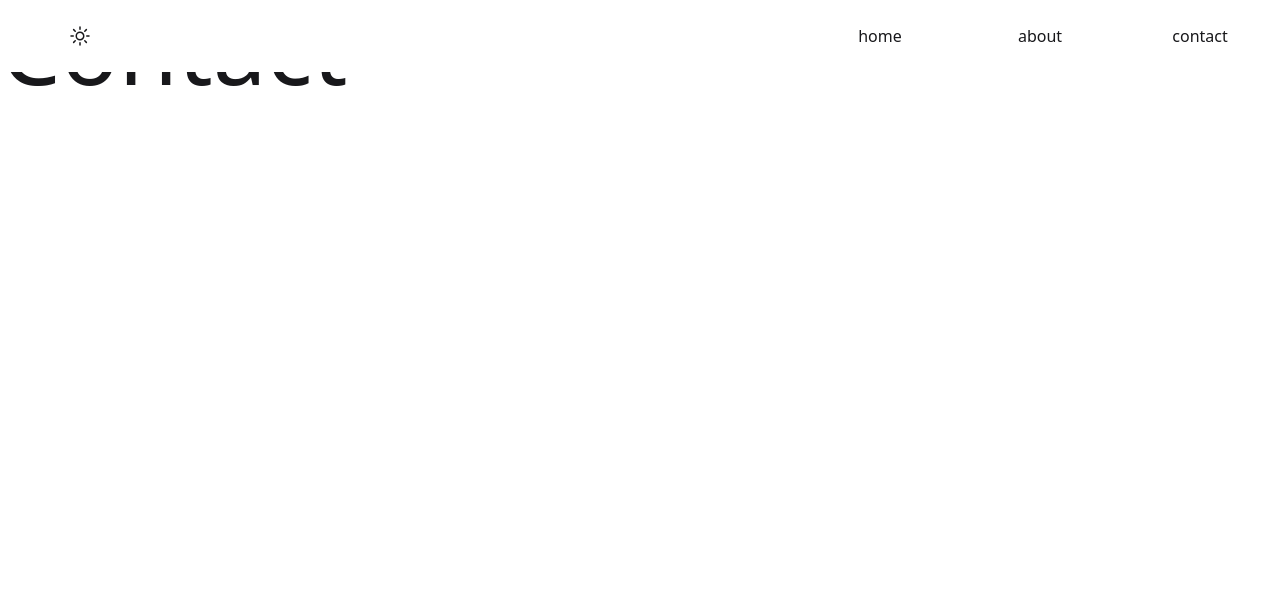
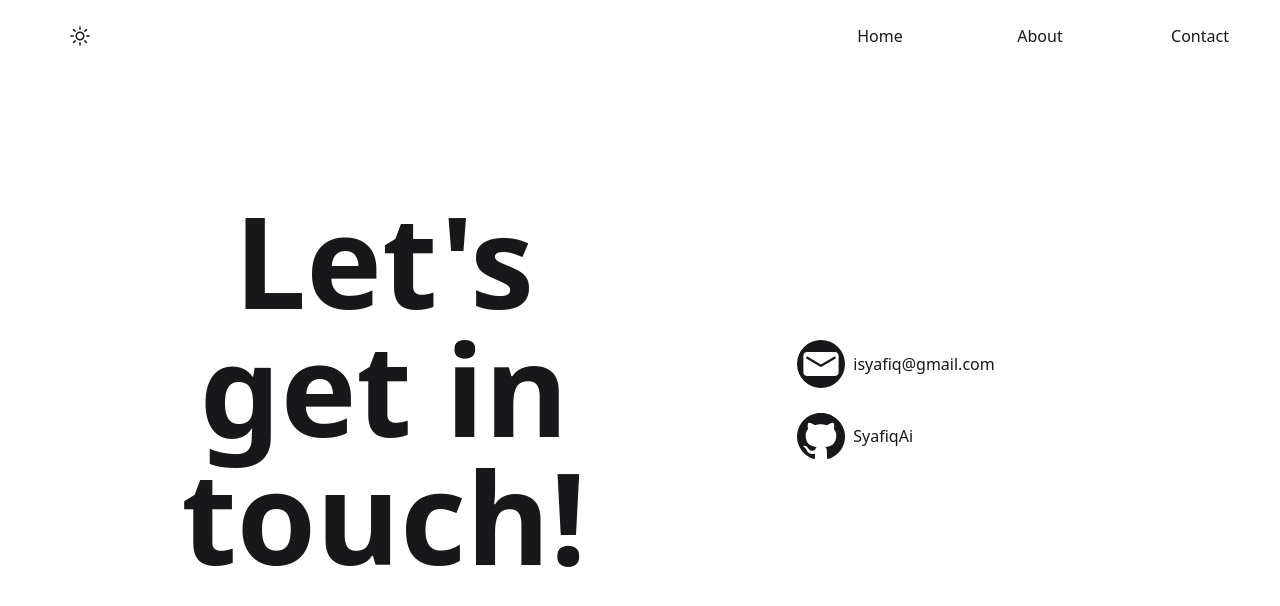
Before and after one commit to SyafiqAi/portfolio, a Vue app: page /contact in a window 1280 px wide. Shown: the top 606 px of the page. Built offline with nearby package versions, Linux system fonts and the light colour scheme.

Commit message:
added contact

```diff
--- a/src/components/DesktopNavbar.vue
+++ b/src/components/DesktopNavbar.vue
@@ -4,9 +4,9 @@
             <MoonIcon v-if="isDark"/>
             <SunIcon v-else/>
         </div>
-        <RouterLink class="py-6 dark:hover:bg-white hover:bg-black dark:hover:bg-opacity-5 hover:bg-opacity-5" to="/">home</RouterLink>
-        <RouterLink class="py-6 dark:hover:bg-white hover:bg-black dark:hover:bg-opacity-5 hover:bg-opacity-5" to="/about">about</RouterLink>
-        <RouterLink class="py-6 dark:hover:bg-white hover:bg-black dark:hover:bg-opacity-5 hover:bg-opacity-5" to="/contact">contact</RouterLink>
+        <RouterLink class="py-6 dark:hover:bg-white hover:bg-black dark:hover:bg-opacity-5 hover:bg-opacity-5" to="/">Home</RouterLink>
+        <RouterLink class="py-6 dark:hover:bg-white hover:bg-black dark:hover:bg-opacity-5 hover:bg-opacity-5" to="/about">About</RouterLink>
+        <RouterLink class="py-6 dark:hover:bg-white hover:bg-black dark:hover:bg-opacity-5 hover:bg-opacity-5" to="/contact">Contact</RouterLink>
     </nav>
 </template>
 
--- a/src/components/MobileNavbar.vue
+++ b/src/components/MobileNavbar.vue
@@ -11,9 +11,9 @@
         <div class="fixed top-0 w-full h-full bg-white dark:bg-black opacity-75" :class="{'hidden': !navbarVisible}" @click="hideNavbar()"></div>
 
         <div class="flex flex-col fixed backdrop-blur-lg h-dvh right-0 top-0 justify-center" :class="{'hidden': !navbarVisible}" >
-            <RouterLink @click.native="toggleNavbar()" class="p-6 w-[50vw] hover:bg-white hover:bg-opacity-5" to="/">home</RouterLink>
-            <RouterLink @click.native="toggleNavbar()" class="p-6 w-[50vw] hover:bg-white hover:bg-opacity-5" to="/about">about</RouterLink>
-            <RouterLink @click.native="toggleNavbar()" class="p-6 w-[50vw] hover:bg-white hover:bg-opacity-5" to="/contact">contact</RouterLink>
+            <RouterLink @click.native="toggleNavbar()" class="p-6 w-[50vw] hover:bg-white hover:bg-opacity-5" to="/">Home</RouterLink>
+            <RouterLink @click.native="toggleNavbar()" class="p-6 w-[50vw] hover:bg-white hover:bg-opacity-5" to="/about">About</RouterLink>
+            <RouterLink @click.native="toggleNavbar()" class="p-6 w-[50vw] hover:bg-white hover:bg-opacity-5" to="/contact">Contact</RouterLink>
         </div>
     </nav>
 </template>
--- a/src/utilities/colors.js
+++ b/src/utilities/colors.js
@@ -1,12 +1,12 @@
 export const colors = [
     'text-teal-500',
-    'text-cyan-500',
-    'text-sky-500',
-    'text-lime-500',
     'text-emerald-500',
-    'white'
+    ''
   ]
 
-export function getRandomColor() {
-  return colors[Math.floor(Math.random() * colors.length)];
+let i = -1
+export function changeColor() {
+  i++
+  if (i == colors.length) { i = 0}
+  return colors[i];
 }
--- a/src/views/ContactView.vue
+++ b/src/views/ContactView.vue
@@ -1,3 +1,39 @@
 <template>
-    <h1 class="text-8xl">Contact</h1>
+  <div
+    class="lg:h-screen justify-center my-32 lg:items-center lg:justify-normal lg:mx-32 lg:my-0 lg:grid lg:grid-cols-2 lg:py-[72px]"
+  >
+    <header class="flex justify-center">
+      <div>
+        <h1
+          class="select-none font-black text-8xl mb-6 lg:text-9xl duration-100 transition-colors text-center"
+        >
+          Let's get in touch!
+        </h1>
+      </div>
+    </header>
+    <div class="flex justify-center">
+      <div>
+        <div class="flex items-center">
+          <figure class="size-12 inline-block mr-2">
+            <EmailLogo />
+          </figure>
+          isyafiq@gmail.com
+        </div>
+
+        <br />
+
+        <a href="https://github.com/SyafiqAi" class="flex items-center">
+          <figure class="size-12 inline-block mr-2">
+            <GithubLogo />
+          </figure>
+          SyafiqAi
+        </a>
+      </div>
+    </div>
+  </div>
 </template>
+
+<script setup>
+import EmailLogo from "@/assets/logos/EmailLogo.vue";
+import GithubLogo from "@/assets/logos/GithubLogo.vue";
+</script>
--- a/src/views/HomeView.vue
+++ b/src/views/HomeView.vue
@@ -5,9 +5,9 @@ import Experience from '../components/Experience.vue'
 import Technologies from '../components/Technologies.vue'
 import GeometryArt from '../assets/GeometryArt.vue'
 import { ref } from 'vue'
-import { getRandomColor } from '../utilities/colors.js'
+import { changeColor } from '../utilities/colors.js'
 
-const color = ref('white')
+const color = ref('')
 
 </script>
 
@@ -17,13 +17,13 @@ const color = ref('white')
       <div>
         <span>Hello, I'm</span>
         <br />
-        <h1 @click="() => {color = getRandomColor()}" :class="color" class="select-none font-black text-8xl mb-6 lg:text-9xl duration-1000 transition-colors">
+        <h1 @click="() => {color = changeColor()}" :class="color" class="select-none font-black text-8xl mb-6 lg:text-9xl duration-500 transition-colors">
           Syafiq
         </h1>
       </div>
     </div>
     <div class="hidden lg:flex justify-center">
-      <figure @click="() => {color = getRandomColor()}":class="color" class="transition-colors duration-1000 h-96">
+      <figure @click="() => {color = changeColor()}":class="color" class="transition-colors duration-500 h-96">
         <GeometryArt />
       </figure>
     </div>
```
